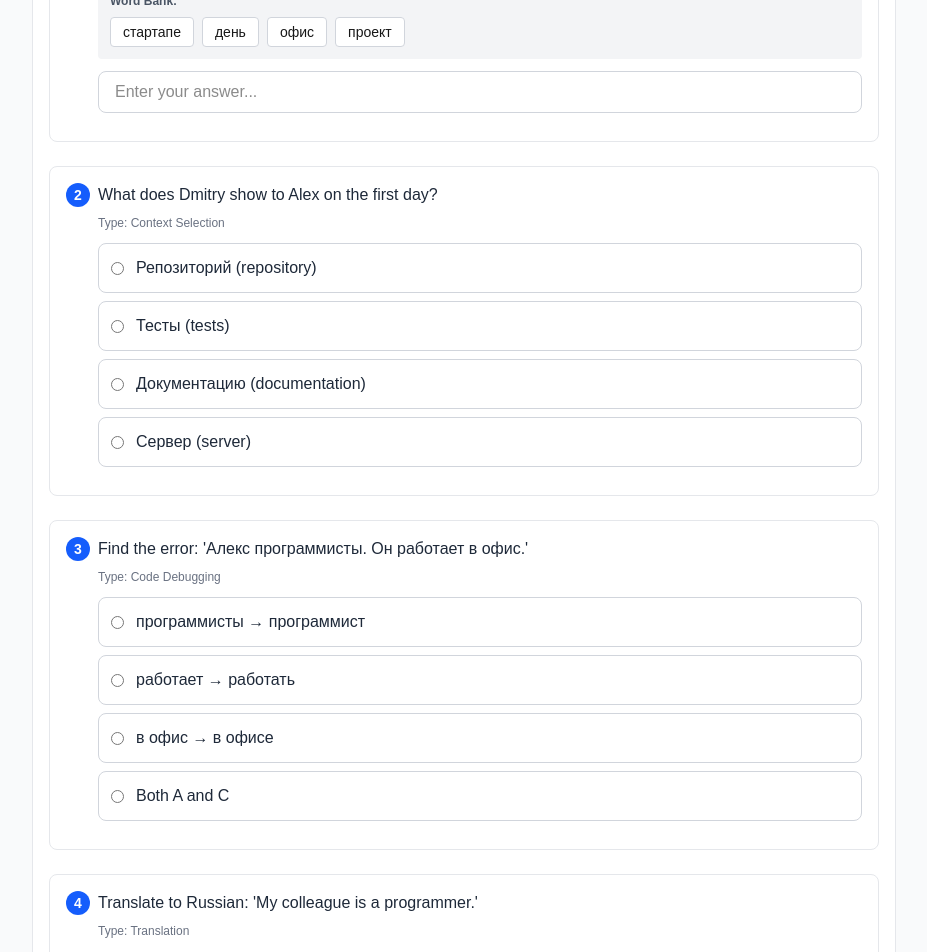
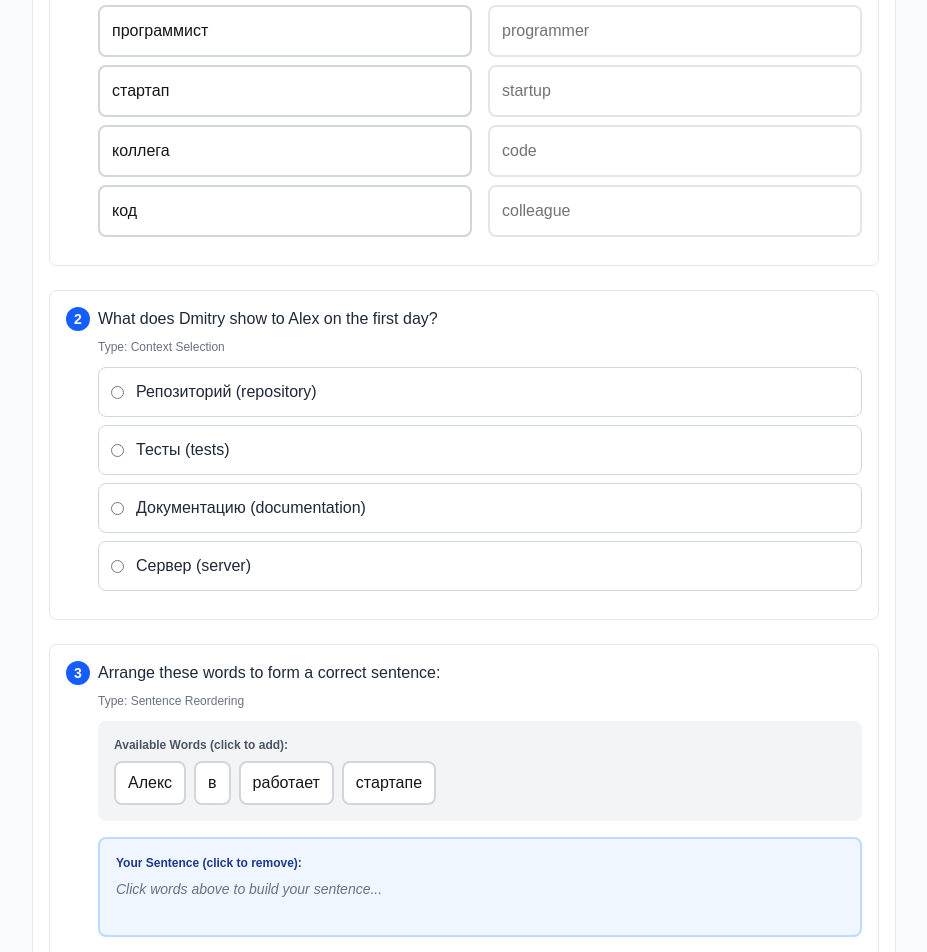
Before and after one commit to Khudoyshukur/RussianBook, a Next.js app: page /lesson/1 in a window 1280 px wide. Shown: the part 1500-2452 px from the top of the page, without its empty margins (176-1103 px from the left). Built offline with nearby package versions, Linux system fonts and the light colour scheme.

Commit message:
Add more exercise types

```diff
--- a/components/ExerciseSet.tsx
+++ b/components/ExerciseSet.tsx
@@ -233,6 +233,19 @@ function renderExerciseInput(
 function checkAnswer(exercise: Exercise, userAnswer: string | string[] | undefined): boolean {
   if (!userAnswer) return false;
 
+  // For sentence reordering, check if words are in correct order
+  if (exercise.type === 'sentence-reordering') {
+    if (!Array.isArray(userAnswer) || !Array.isArray(exercise.correctAnswer)) return false;
+    return userAnswer.join(' ') === exercise.correctAnswer.join(' ');
+  }
+
+  // For matching, check if all pairs match correctly
+  if (exercise.type === 'matching') {
+    if (!Array.isArray(userAnswer) || !Array.isArray(exercise.correctAnswer)) return false;
+    return userAnswer.sort().join(',') === exercise.correctAnswer.sort().join(',');
+  }
+
+  // For other array answers (multiple selection)
   if (Array.isArray(exercise.correctAnswer)) {
     return (
       Array.isArray(userAnswer) &&
@@ -240,7 +253,8 @@ function checkAnswer(exercise: Exercise, userAnswer: string | string[] | undefin
     );
   }
 
-  return userAnswer === exercise.correctAnswer;
+  // For string answers, trim whitespace and compare
+  return userAnswer.toString().trim() === exercise.correctAnswer.toString().trim();
 }
 
 function formatExerciseType(type: string): string {
@@ -249,3 +263,195 @@ function formatExerciseType(type: string): string {
     .map((word) => word.charAt(0).toUpperCase() + word.slice(1))
     .join(' ');
 }
+
+// Sentence Reordering Component
+function SentenceReordering({
+  exercise,
+  value,
+  onChange,
+  disabled,
+}: {
+  exercise: Exercise;
+  value: string[];
+  onChange: (value: string[]) => void;
+  disabled: boolean;
+}) {
+  const [selectedWords, setSelectedWords] = useState<string[]>(value);
+  const [availableWords, setAvailableWords] = useState<string[]>(
+    exercise.scrambledWords || []
+  );
+
+  const handleWordClick = (word: string, fromAvailable: boolean) => {
+    if (disabled) return;
+
+    if (fromAvailable) {
+      const newSelected = [...selectedWords, word];
+      const newAvailable = availableWords.filter((w, i) =>
+        i !== availableWords.indexOf(word)
+      );
+      setSelectedWords(newSelected);
+      setAvailableWords(newAvailable);
+      onChange(newSelected);
+    } else {
+      const newAvailable = [...availableWords, word];
+      const newSelected = selectedWords.filter((w, i) =>
+        i !== selectedWords.indexOf(word)
+      );
+      setSelectedWords(newSelected);
+      setAvailableWords(newAvailable);
+      onChange(newSelected);
+    }
+  };
+
+  return (
+    <div className="space-y-4">
+      {/* Scrambled words area */}
+      <div className="bg-gray-100 p-4 rounded-lg">
+        <p className="text-xs font-semibold text-gray-600 mb-2">
+          Available Words (click to add):
+        </p>
+        <div className="flex flex-wrap gap-2 min-h-[40px]">
+          {availableWords.map((word, i) => (
+            <button
+              key={`avail-${i}`}
+              onClick={() => handleWordClick(word, true)}
+              disabled={disabled}
+              className="px-3 py-2 bg-white border-2 border-gray-300 rounded-lg hover:border-blue-500 hover:bg-blue-50 transition-colors disabled:opacity-50 disabled:cursor-not-allowed"
+            >
+              {word}
+            </button>
+          ))}
+        </div>
+      </div>
+
+      {/* Sentence construction area */}
+      <div className="bg-blue-50 p-4 rounded-lg border-2 border-blue-200">
+        <p className="text-xs font-semibold text-blue-900 mb-2">
+          Your Sentence (click to remove):
+        </p>
+        <div className="flex flex-wrap gap-2 min-h-[40px]">
+          {selectedWords.length === 0 ? (
+            <p className="text-gray-500 italic text-sm">Click words above to build your sentence...</p>
+          ) : (
+            selectedWords.map((word, i) => (
+              <button
+                key={`sel-${i}`}
+                onClick={() => handleWordClick(word, false)}
+                disabled={disabled}
+                className="px-3 py-2 bg-blue-600 text-white rounded-lg hover:bg-blue-700 transition-colors disabled:opacity-50 disabled:cursor-not-allowed"
+              >
+                {word}
+              </button>
+            ))
+          )}
+        </div>
+      </div>
+    </div>
+  );
+}
+
+// Matching Exercise Component
+function MatchingExercise({
+  exercise,
+  value,
+  onChange,
+  disabled,
+}: {
+  exercise: Exercise;
+  value: string[];
+  onChange: (value: string[]) => void;
+  disabled: boolean;
+}) {
+  const [matches, setMatches] = useState<Record<number, number>>(
+    value.reduce((acc, match, idx) => {
+      const [russianIdx, englishIdx] = match.split('-').map(Number);
+      acc[russianIdx] = englishIdx;
+      return acc;
+    }, {} as Record<number, number>)
+  );
+  const [selectedRussian, setSelectedRussian] = useState<number | null>(null);
+
+  const handleRussianClick = (index: number) => {
+    if (disabled) return;
+    setSelectedRussian(index);
+  };
+
+  const handleEnglishClick = (index: number) => {
+    if (disabled || selectedRussian === null) return;
+
+    const newMatches = { ...matches, [selectedRussian]: index };
+    setMatches(newMatches);
+
+    // Convert to array format for validation
+    const matchArray = Object.entries(newMatches).map(
+      ([rIdx, eIdx]) => `${rIdx}-${eIdx}`
+    );
+    onChange(matchArray);
+    setSelectedRussian(null);
+  };
+
+  const pairs = exercise.pairs || [];
+  const russianItems = pairs.map((p) => p.russian);
+  const englishItems = [...pairs.map((p) => p.english)].sort(() => Math.random() - 0.5);
+
+  return (
+    <div className="grid md:grid-cols-2 gap-4">
+      {/* Russian column */}
+      <div className="space-y-2">
+        <p className="text-xs font-semibold text-gray-600 mb-2">Russian:</p>
+        {russianItems.map((russian, idx) => {
+          const isMatched = matches[idx] !== undefined;
+          const isSelected = selectedRussian === idx;
+
+          return (
+            <button
+              key={idx}
+              onClick={() => handleRussianClick(idx)}
+              disabled={disabled || isMatched}
+              className={`w-full text-left p-3 rounded-lg border-2 transition-colors ${
+                isSelected
+                  ? 'border-blue-500 bg-blue-50'
+                  : isMatched
+                  ? 'border-green-500 bg-green-50'
+                  : 'border-gray-300 hover:border-blue-400 bg-white'
+              } ${disabled || isMatched ? 'opacity-60 cursor-not-allowed' : 'cursor-pointer'}`}
+            >
+              <div className="flex items-center justify-between">
+                <span className="font-medium">{russian}</span>
+                {isMatched && <span className="text-green-600">✓</span>}
+              </div>
+            </button>
+          );
+        })}
+      </div>
+
+      {/* English column */}
+      <div className="space-y-2">
+        <p className="text-xs font-semibold text-gray-600 mb-2">English:</p>
+        {englishItems.map((english, idx) => {
+          const isMatched = Object.values(matches).includes(idx);
+
+          return (
+            <button
+              key={idx}
+              onClick={() => handleEnglishClick(idx)}
+              disabled={disabled || isMatched || selectedRussian === null}
+              className={`w-full text-left p-3 rounded-lg border-2 transition-colors ${
+                isMatched
+                  ? 'border-green-500 bg-green-50'
+                  : selectedRussian !== null
+                  ? 'border-blue-400 hover:bg-blue-50 bg-white'
+                  : 'border-gray-300 bg-white'
+              } ${disabled || isMatched || selectedRussian === null ? 'opacity-60 cursor-not-allowed' : 'cursor-pointer'}`}
+            >
+              <div className="flex items-center justify-between">
+                <span>{english}</span>
+                {isMatched && <span className="text-green-600">✓</span>}
+              </div>
+            </button>
+          );
+        })}
+      </div>
+    </div>
+  );
+}
--- a/content/lessons/day-001.json
+++ b/content/lessons/day-001.json
@@ -44,11 +44,16 @@
   ],
   "exercises": [
     {
-      "type": "fill-in-blanks",
-      "question": "Алекс работает в _______. Сегодня его первый _______.",
-      "wordBank": ["стартапе", "день", "офис", "проект"],
-      "correctAnswer": "стартапе, день",
-      "explanation": "The sentence means: 'Alex works at a startup. Today is his first day.' Note the prepositional case ending '-е' for 'стартап' after 'в'."
+      "type": "matching",
+      "question": "Match the Russian words with their English meanings:",
+      "pairs": [
+        { "russian": "программист", "english": "programmer" },
+        { "russian": "стартап", "english": "startup" },
+        { "russian": "коллега", "english": "colleague" },
+        { "russian": "код", "english": "code" }
+      ],
+      "correctAnswer": ["0-0", "1-1", "2-2", "3-3"],
+      "explanation": "These are core vocabulary words from the text. All are commonly used in Russian tech workplaces."
     },
     {
       "type": "context-selection",
@@ -63,6 +68,13 @@
       "explanation": "Dmitry says: 'Это наш репозиторий' (This is our repository)."
     },
     {
+      "type": "sentence-reordering",
+      "question": "Arrange these words to form a correct sentence:",
+      "scrambledWords": ["Алекс", "в", "работает", "стартапе"],
+      "correctAnswer": ["Алекс", "работает", "в", "стартапе"],
+      "explanation": "The correct sentence is: 'Алекс работает в стартапе' (Alex works at a startup). Subject-Verb-Prepositional Phrase word order."
+    },
+    {
       "type": "code-debugging",
       "question": "Find the error: 'Алекс программисты. Он работает в офис.'",
       "options": [
@@ -73,12 +85,6 @@
       ],
       "correctAnswer": "Both A and C",
       "explanation": "'Программисты' is plural, should be 'программист' (singular). Also, after 'в' (in/at) we need prepositional case: 'в офисе' not 'в офис'."
-    },
-    {
-      "type": "translation",
-      "question": "Translate to Russian: 'My colleague is a programmer.'",
-      "correctAnswer": "Мой коллега программист.",
-      "explanation": "Note: No article needed in Russian. 'Мой' (my) agrees with masculine 'коллега'."
     }
   ],
   "pronunciation": [
--- a/content/lessons/day-002.json
+++ b/content/lessons/day-002.json
@@ -47,34 +47,30 @@
       "explanation": "Alex opens the terminal and enters a command. Note 'команду' is accusative case (direct object)."
     },
     {
-      "type": "context-selection",
-      "question": "What does Alex run to install project dependencies?",
-      "options": [
-        "npm run dev",
-        "npm install",
-        "git clone",
-        "npm start"
-      ],
-      "correctAnswer": "npm install",
-      "explanation": "Dmitry says: 'Теперь установи зависимости' and Alex runs npm install."
+      "type": "verb-conjugation",
+      "question": "Fill in the correct verb form: Дмитрий _______ (помогать) Алексу.",
+      "wordBank": ["помогает", "помогать", "помогал", "помогают"],
+      "correctAnswer": "помогает",
+      "explanation": "Present tense, 3rd person singular: 'помогает' (helps). The ending '-ет' is typical for many verbs in this form."
     },
     {
-      "type": "code-debugging",
-      "question": "Fix the error: 'Сервер стартует. В браузер открывается приложение.'",
-      "options": [
-        "Change 'в браузер' to 'в браузере'",
-        "Change 'стартует' to 'старт'",
-        "Change 'открывается' to 'открыть'",
-        "No error"
-      ],
-      "correctAnswer": "Change 'в браузер' to 'в браузере'",
-      "explanation": "After 'в' (in) we need prepositional case: 'в браузере' (in the browser), not accusative 'в браузер'."
+      "type": "sentence-reordering",
+      "question": "Arrange these words to form a correct sentence:",
+      "scrambledWords": ["запускает", "Алекс", "npm", "install"],
+      "correctAnswer": ["Алекс", "запускает", "npm", "install"],
+      "explanation": "The correct sentence is: 'Алекс запускает npm install' (Alex runs npm install). Subject-Verb-Object word order."
     },
     {
-      "type": "translation",
-      "question": "Translate: 'The console shows text.'",
-      "correctAnswer": "Консоль показывает текст.",
-      "explanation": "'Показывает' is 3rd person singular of 'показывать' (to show). No article needed."
+      "type": "case-selection",
+      "question": "Choose the correct form: 'В _____ открывается приложение.'",
+      "options": [
+        "браузер (nominative)",
+        "браузере (prepositional)",
+        "браузера (genitive)",
+        "браузером (instrumental)"
+      ],
+      "correctAnswer": "браузере (prepositional)",
+      "explanation": "After 'в' (in) referring to location, we use prepositional case: 'в браузере' (in the browser)."
     }
   ],
   "pronunciation": [
```
Also changed, not shown: 2 other files (tests, documents, lock files or other folders).
